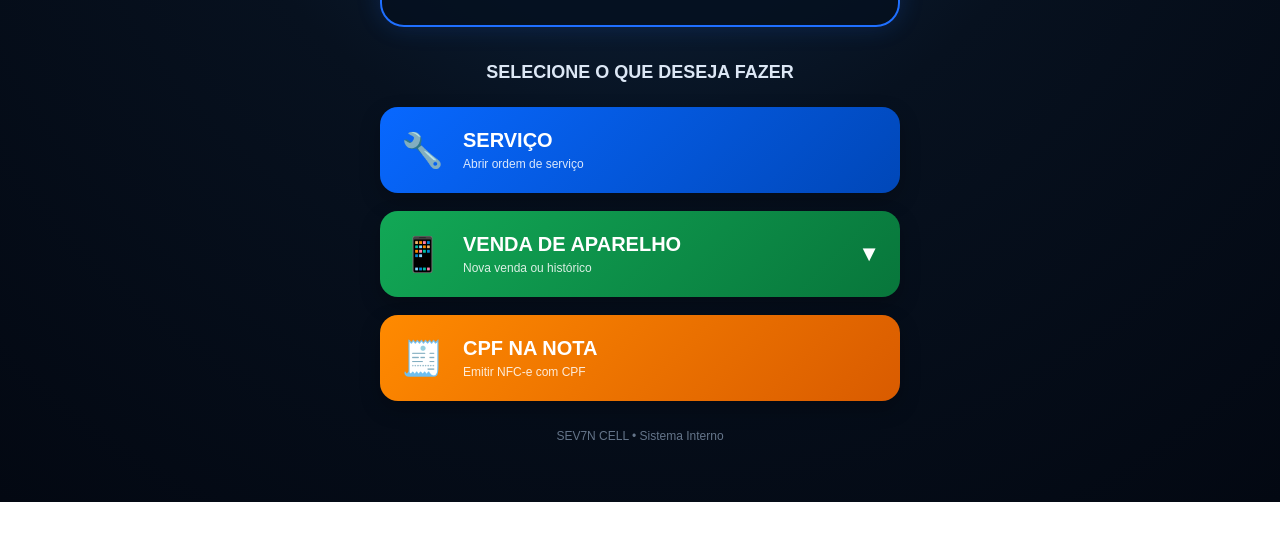
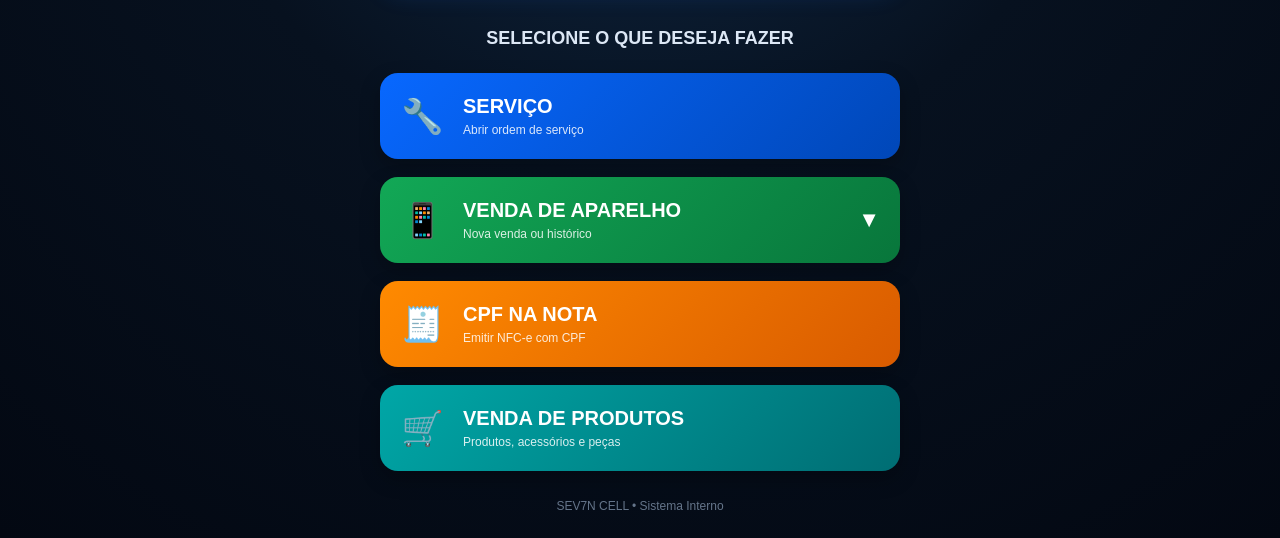
Before and after one commit to artpecas10-beep/sev7n-cell-app, a plain HTML site: page index.html in a window 1280 px wide. Shown: the part 298-836 px from the top of the page. Before the commit the page ends 800 px from the top, so only its background shows below. Drawn offline with Linux system fonts and the light colour scheme.

Commit message:
Update index.html

```diff
--- a/index.html
+++ b/index.html
@@ -147,6 +147,10 @@
 
     .cpf {
       background: linear-gradient(135deg, #ff8a00, #d95b00);
+    }
+
+    .produtos {
+      background: linear-gradient(135deg, #00a7a7, #006d73);
     }
 
     .submenu {
@@ -299,6 +303,19 @@
       </div>
     </a>
 
+    <button
+      class="botao produtos"
+      type="button"
+      onclick="moduloProdutos()"
+    >
+      <div class="icone">🛒</div>
+
+      <div class="texto">
+        VENDA DE PRODUTOS
+        <small>Produtos, acessórios e peças</small>
+      </div>
+    </button>
+
     <div class="rodape">
       SEV7N CELL • Sistema Interno
     </div>
@@ -306,6 +323,7 @@
   </main>
 
   <script>
+
     function abrirMenuVenda() {
       const submenu = document.getElementById('submenuVenda');
       const seta = document.getElementById('setaVenda');
@@ -318,6 +336,14 @@
         seta.style.transform = 'rotate(0deg)';
       }
     }
+
+    function moduloProdutos() {
+      alert(
+        'VENDA DE PRODUTOS\n\n' +
+        'Módulo em configuração.'
+      );
+    }
+
   </script>
 
 </body>
```
